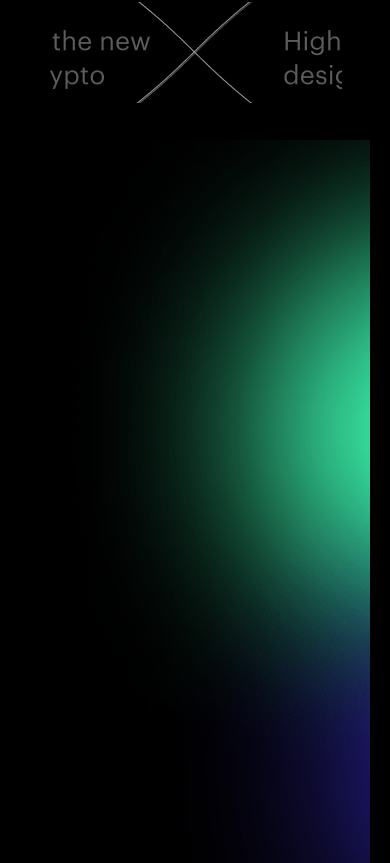
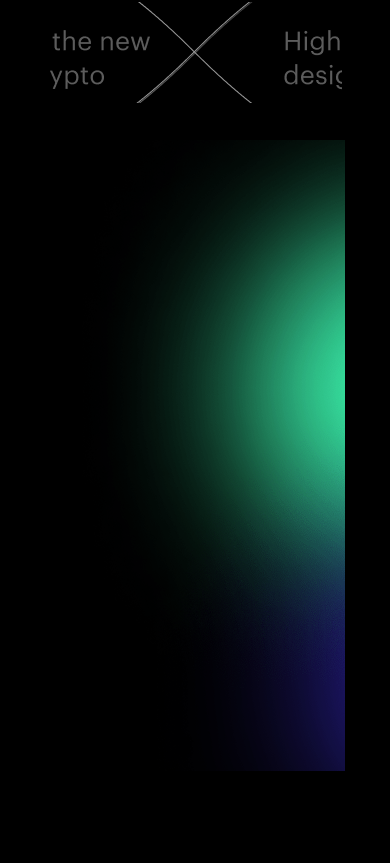
Before and after one commit to SahlMjt-droid/DigiEagle, a React (Vite) app: page / in a window 390 px wide. Shown: the part 2421-3284 px from the top of the page. Built offline with nearby package versions, Linux system fonts and the light colour scheme.

Commit message:
Fix mobile image display issues - infinity loop and process images

```diff
--- a/src/pages/About.css
+++ b/src/pages/About.css
@@ -948,6 +948,7 @@
     transform: none !important;
     display: block !important;
     text-align: center !important;
+    overflow: visible !important;
   }
 
   .process-image img {
@@ -957,6 +958,25 @@
     object-fit: contain !important;
     display: block !important;
     margin: 0 auto !important;
+    position: static !important;
+    padding: 0 !important;
+  }
+
+  /* Force override desktop positioning for mobile */
+  .process-section .process-image {
+    width: 100% !important;
+    margin-left: 0 !important;
+    position: static !important;
+    display: block !important;
+  }
+
+  .process-section .process-image img {
+    width: 100% !important;
+    max-width: 100% !important;
+    height: auto !important;
+    margin: 0 auto !important;
+    position: static !important;
+    padding: 0 !important;
   }
 
   /* Override negative margins for mobile */
@@ -1202,3 +1222,22 @@
     height: 35px;
   }
 }
+
+/* Force mobile image fixes for all mobile devices */
+@media (max-width: 1024px) {
+  .process-image {
+    width: 100% !important;
+    margin-left: 0 !important;
+    position: static !important;
+    display: block !important;
+  }
+
+  .process-image img {
+    width: 100% !important;
+    max-width: 100% !important;
+    height: auto !important;
+    margin: 0 auto !important;
+    position: static !important;
+    padding: 0 !important;
+  }
+}
--- a/src/pages/Home.css
+++ b/src/pages/Home.css
@@ -1179,12 +1179,34 @@
     margin-left: 0 !important;
     margin-top: 2rem !important;
     text-align: center !important;
+    position: static !important;
+    width: 100% !important;
+    height: auto !important;
   }
 
   .infinity-picture img {
     width: 100% !important;
-    max-width: 350px !important;
+    max-width: 300px !important;
     height: auto !important;
+    margin: 0 auto !important;
+    display: block !important;
+    position: static !important;
+  }
+
+  /* Force override desktop positioning for mobile */
+  .web3-studio-section .infinity-picture {
+    margin-left: 0 !important;
+    margin-top: 2rem !important;
+    position: static !important;
+    width: 100% !important;
+  }
+
+  .web3-studio-section .infinity-picture img {
+    width: 100% !important;
+    max-width: 300px !important;
+    height: auto !important;
+    margin: 0 auto !important;
+    position: static !important;
   }
 
   /* Services Section Mobile Fixes */
@@ -1290,6 +1312,9 @@
     margin-left: 0 !important;
     display: block !important;
     text-align: center !important;
+    position: static !important;
+    height: auto !important;
+    overflow: visible !important;
   }
 
   .process-image img {
@@ -1299,6 +1324,25 @@
     margin-left: 0 !important;
     display: block !important;
     margin: 0 auto !important;
+    position: static !important;
+    padding: 0 !important;
+  }
+
+  /* Force override desktop positioning for mobile */
+  .process-section .process-image {
+    width: 100% !important;
+    margin-left: 0 !important;
+    position: static !important;
+    display: block !important;
+  }
+
+  .process-section .process-image img {
+    width: 100% !important;
+    max-width: 100% !important;
+    height: auto !important;
+    margin: 0 auto !important;
+    position: static !important;
+    padding: 0 !important;
   }
 
   /* Hero Section Mobile */
@@ -1876,3 +1920,37 @@
     font-size: 14px;
   }
 }
+
+/* Force mobile image fixes for all mobile devices */
+@media (max-width: 1024px) {
+  .infinity-picture {
+    margin-left: 0 !important;
+    margin-top: 2rem !important;
+    position: static !important;
+    width: 100% !important;
+  }
+
+  .infinity-picture img {
+    width: 100% !important;
+    max-width: 300px !important;
+    height: auto !important;
+    margin: 0 auto !important;
+    position: static !important;
+  }
+
+  .process-image {
+    width: 100% !important;
+    margin-left: 0 !important;
+    position: static !important;
+    display: block !important;
+  }
+
+  .process-image img {
+    width: 100% !important;
+    max-width: 100% !important;
+    height: auto !important;
+    margin: 0 auto !important;
+    position: static !important;
+    padding: 0 !important;
+  }
+}
```
